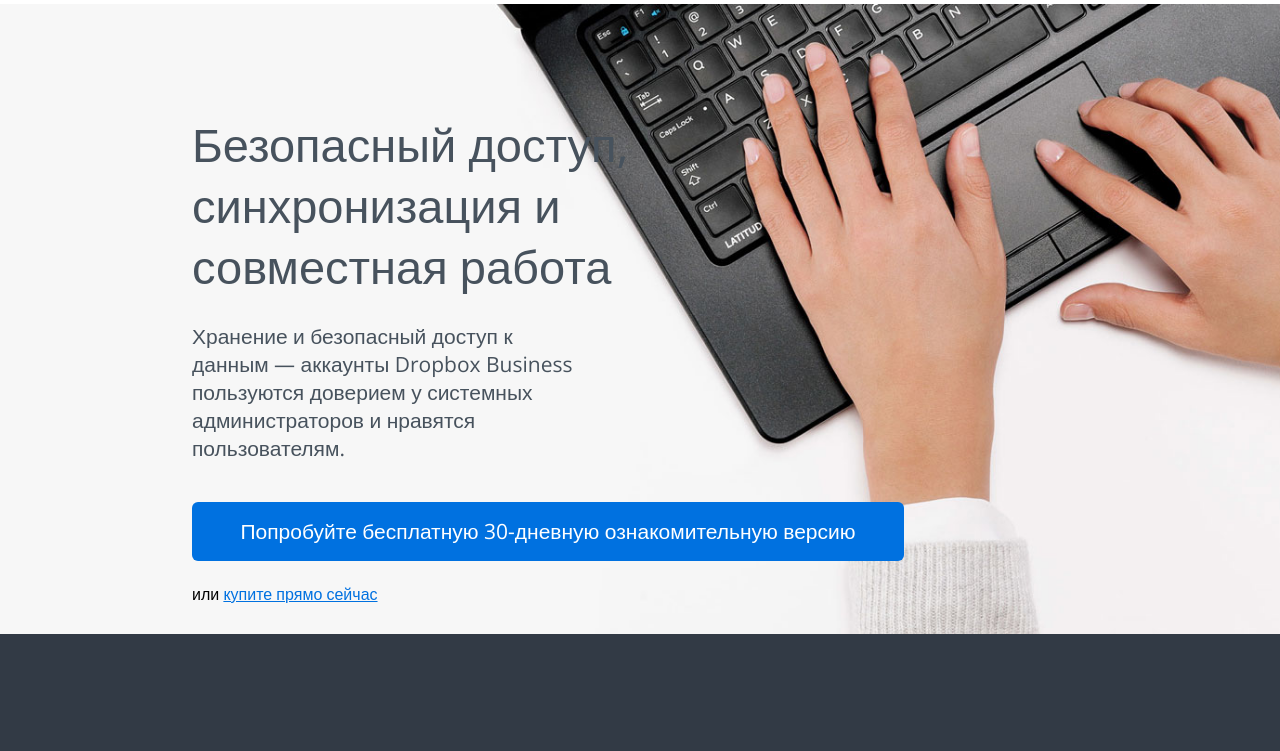
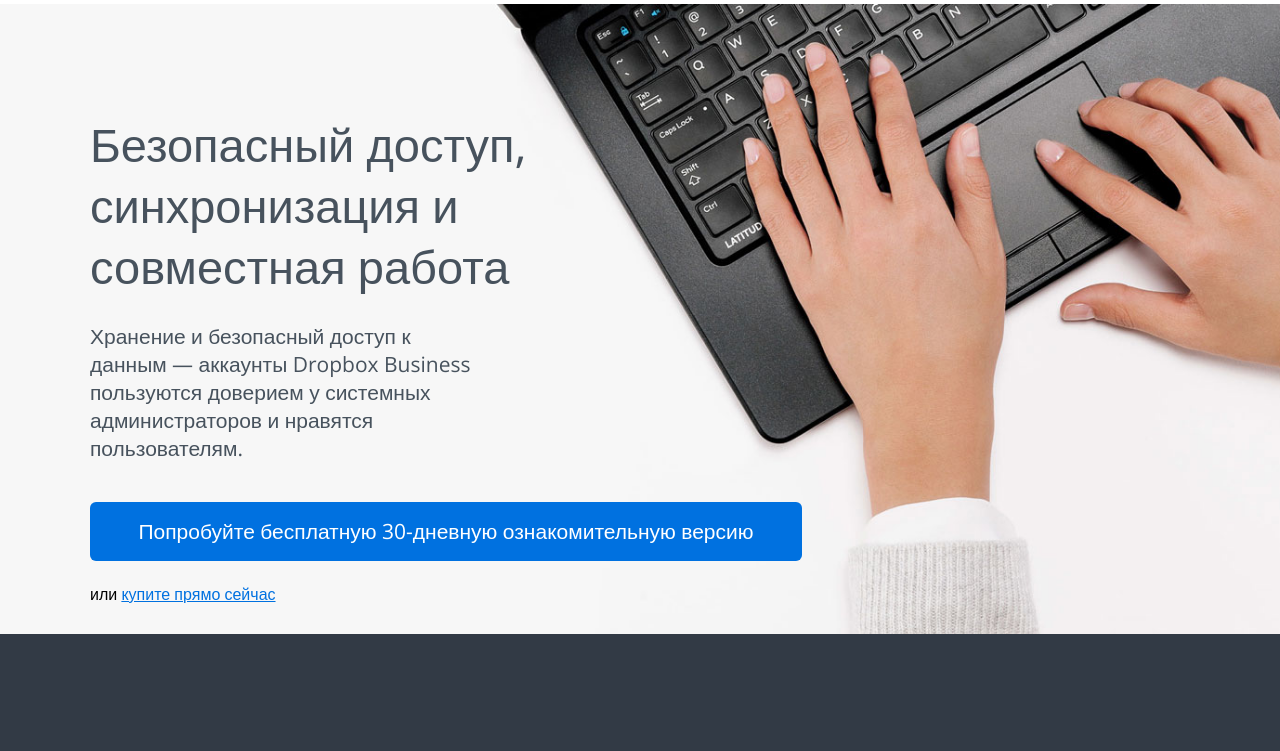
Before and after one commit to ArthurKishinets/Ciklum, a website: page index.html in a window 1280 px wide. Shown: the part 45-796 px from the top of the page. Drawn offline with nearby package versions, Linux system fonts and the light colour scheme; files whose address does not match are found by name.

Commit message:
first commit

```diff
--- a/index.html
+++ b/index.html
@@ -1,5 +1,5 @@
 <!DOCTYPE html>
-<html lang="en">
+<html>
 <head>
 	<title>Сirclum</title>
 
@@ -203,14 +203,19 @@
 
 
 	<section class="dropbox">
+
 		<div class="background">
-			<div class="secure">
-				<h1>Безопасный доступ, синхронизация и совместная работа</h1>
 
-				<p>Хранение и безопасный доступ к данным — аккаунты Dropbox Business пользуются доверием у системных администраторов и нравятся пользователям.</p>
+			<div class="content">
 
-				<a href="#" class="button">Попробуйте бесплатную 30-дневную ознакомительную версию</a><br>
-				<span>или </span><a href="#" class="buy">купите прямо сейчас</a>
+				<div class="secure">
+					<h1>Безопасный доступ, синхронизация и совместная работа</h1>
+
+					<p>Хранение и безопасный доступ к данным — аккаунты Dropbox Business пользуются доверием у системных администраторов и нравятся пользователям.</p>
+
+					<a href="#" class="button">Попробуйте бесплатную 30-дневную ознакомительную версию</a><br>
+					<span>или </span><a href="#" class="buy">купите прямо сейчас</a>
+				</div>
 			</div>
 
 		</div>
--- a/scss/additional.scss
+++ b/scss/additional.scss
@@ -65,8 +65,4 @@
             margin: 0 6% 0 5%;
         }
     }
-    .dropbox .background .secure {
-        width: 450px;
-        margin-left: 25%;
-    }
 }
--- a/scss/style.scss
+++ b/scss/style.scss
@@ -21,7 +21,7 @@ body {
 	font-size: 16px;
 	font-weight: normal;
 	font-family: 'segoe', sans-serif;
-	min-width: 1000px;
+	min-width: 1100px;
 }
 
 header {
@@ -265,9 +265,15 @@ header {
 		background: url(../build/img/hero.jpg) no-repeat;
 		background-position: 145% 100%;
 		background-size: contain;
+		.content {
+			width: 80%;
+			max-width: 1280px;
+			margin: 0 auto;
+			min-width: 1100px;
+		}
 		.secure {
 			width: 450px;
-			margin-left: 15%;
+			/*margin-left: 15%;*/
 		}
 		h1 {
 			line-height: 1.3;
```
Also changed, not shown: css/all.css.
